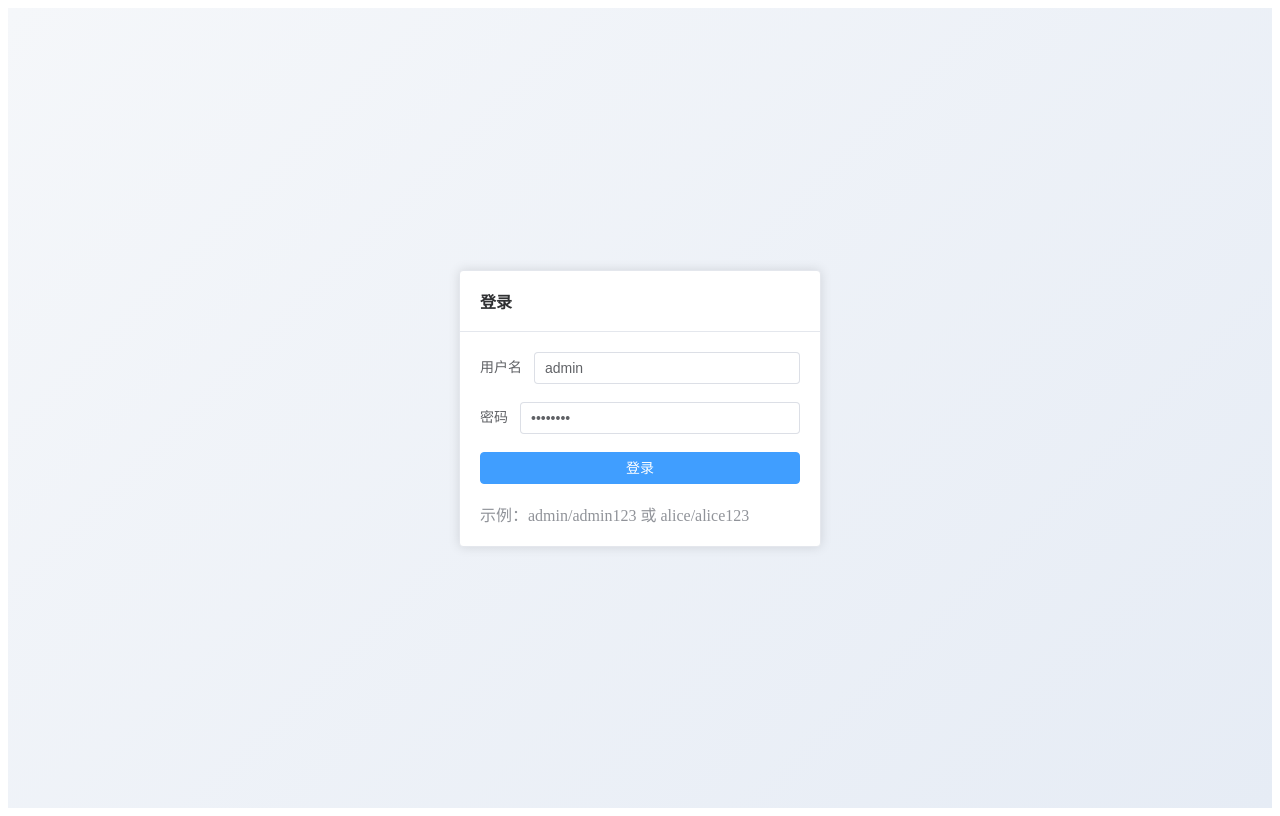
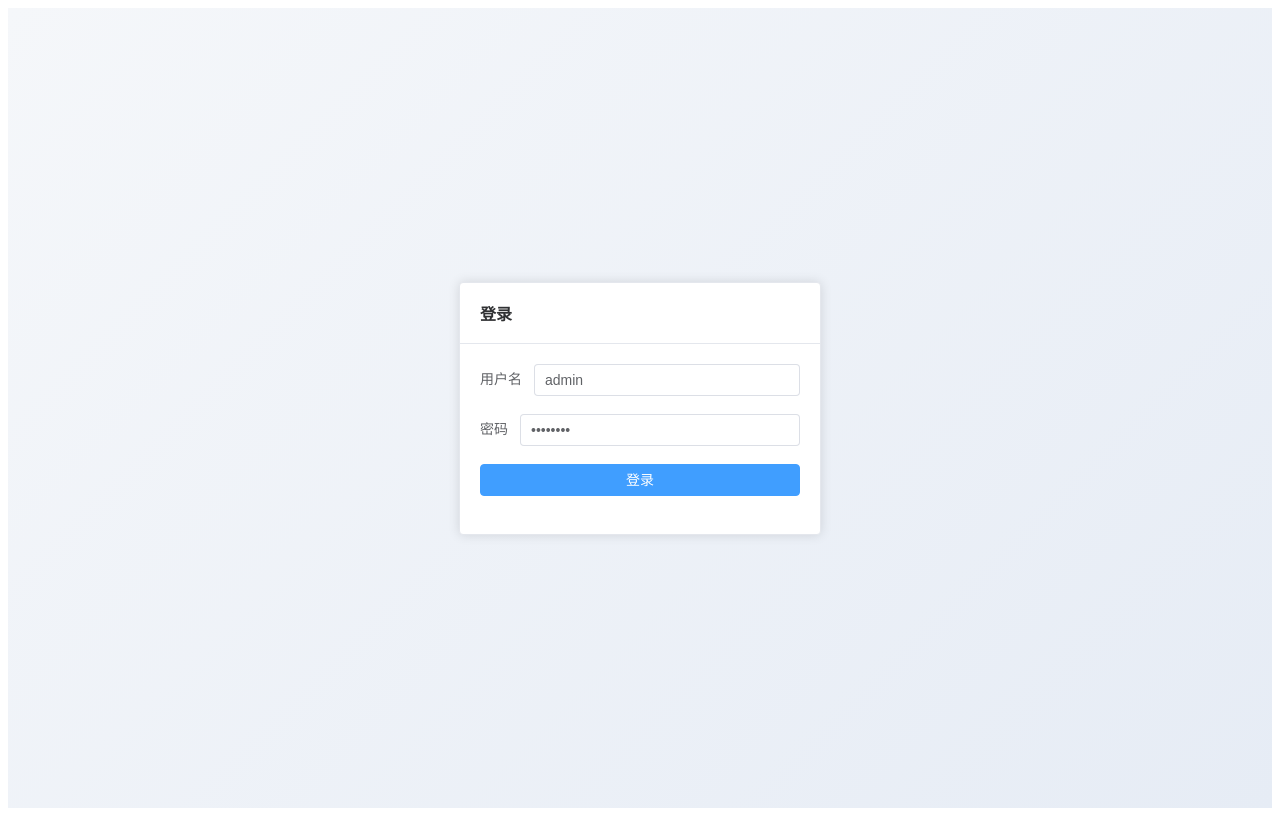
Before and after one commit to xunuosi/JD-Worklog, a Vue app in the folder frontend/: page /login in a window 1280 px wide. Built offline with nearby package versions, Linux system fonts and the light colour scheme.

Commit message:
hide test view

```diff
--- a/frontend/src/views/Login.vue
+++ b/frontend/src/views/Login.vue
@@ -11,7 +11,7 @@
           <el-button type="primary" class="w-full" @click="submit">登录</el-button>
         </el-form-item>
       </el-form>
-      <div class="mt-2 text-muted">示例：admin/admin123 或 alice/alice123</div>
+      <!-- <div class="mt-2 text-muted">示例：admin/admin123 或 alice/alice123</div> -->
     </el-card>
   </div>
 </template>
```
